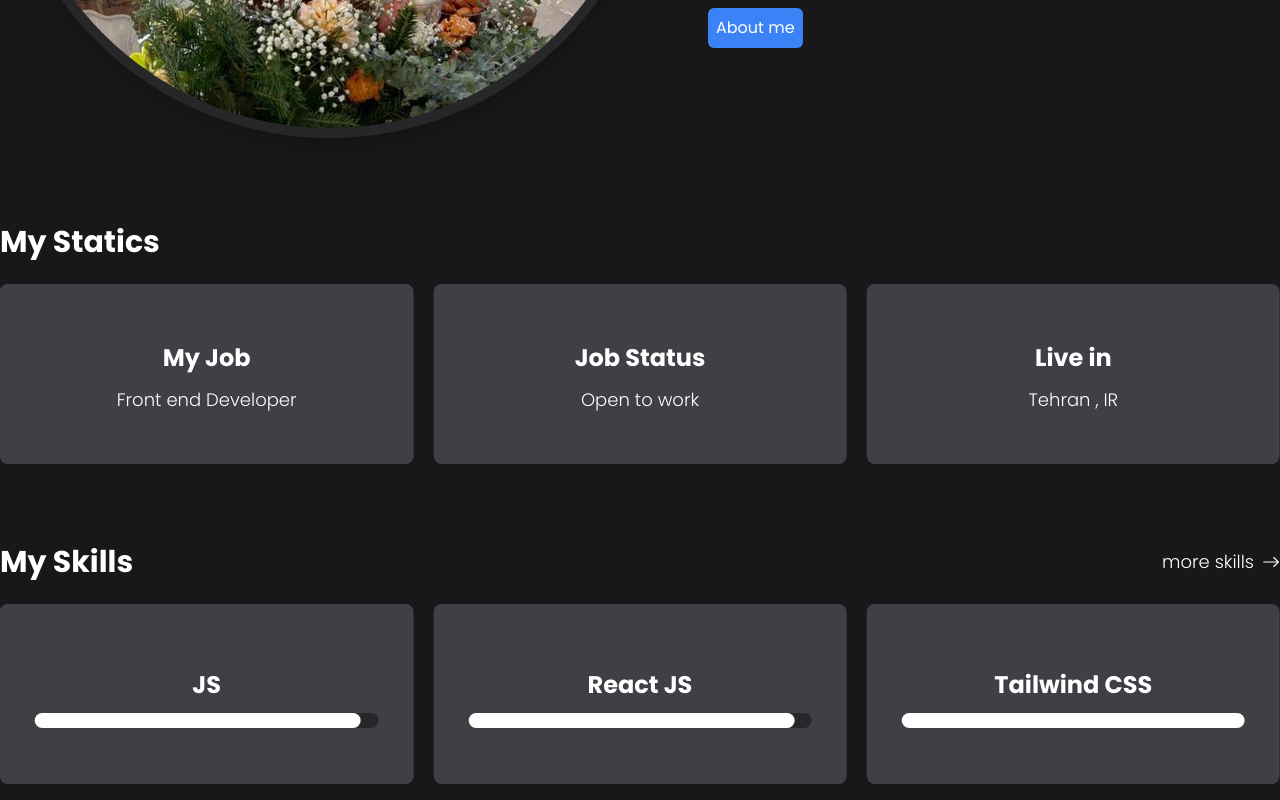
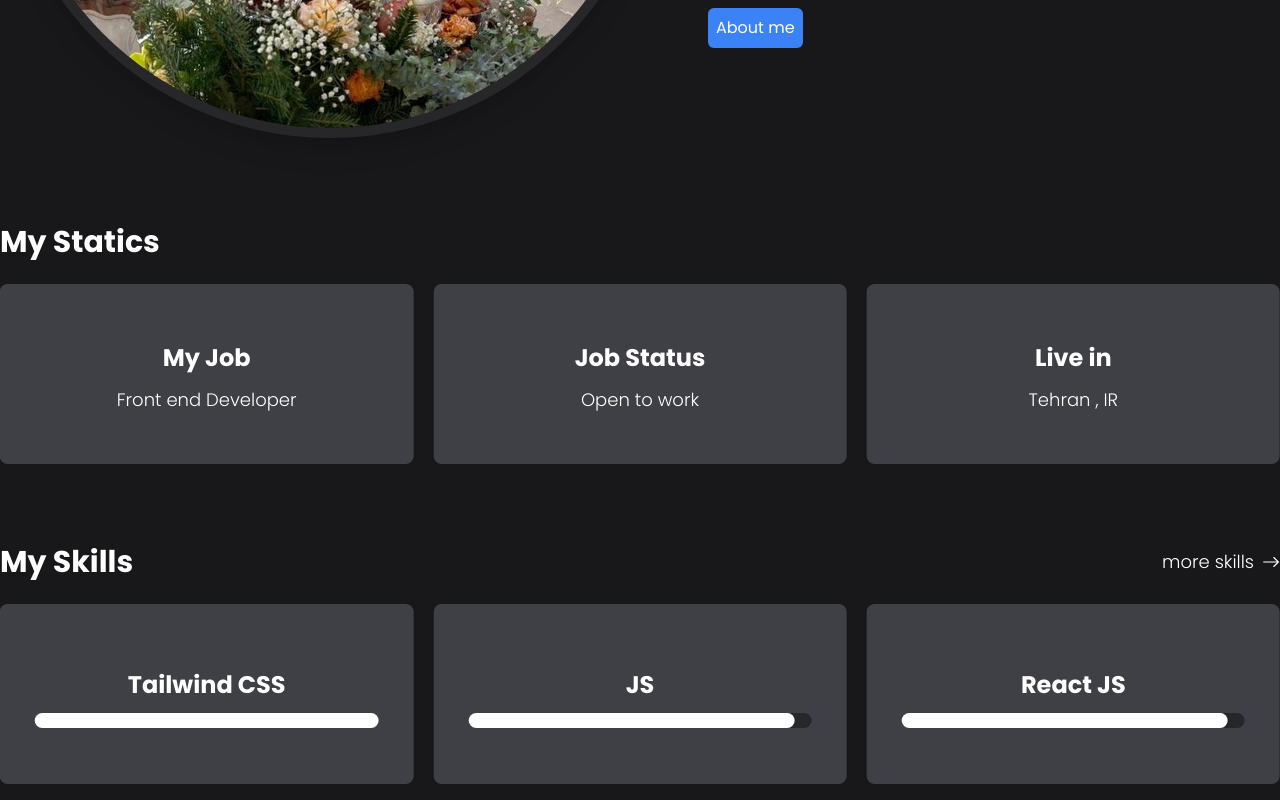
Before and after one commit to aliakbarnazemi22/personalwebsite, a React (Create React App) app: page / in a window 1280 px wide. Shown: the part 592-1392 px from the top of the page. Built offline with nearby package versions, Linux system fonts and the light colour scheme.

Commit message:
fix myskills section

```diff
--- a/src/components/MySkills.jsx
+++ b/src/components/MySkills.jsx
@@ -12,18 +12,18 @@ function MySkills() {
         },
         {
             id: 2,
+            title: "Tailwind CSS",
+            value: 100
+        },
+        {
+            id: 3,
             title: "JS",
             value: 95
         },
         {
-            id: 3,
+            id: 4,
             title: "React JS",
             value: 95
-        },
-        {
-            id: 4,
-            title: "Tailwind CSS",
-            value: 100
         }
     ];
     return (
@@ -61,7 +61,7 @@ function MySkills() {
                             <h3 className="text-2xl font-bold mt-2">{card.title}</h3>
 
                             <div className="relative w-[90%] h-[15px] bg-zinc-800 rounded-full">
-                                <div className="absolute h-full bg-white rounded-lg top-0 left-0" style={{width : card.value + '%'}}></div>
+                                <div className="absolute h-full bg-white rounded-lg top-0 left-0" style={{ width: card.value + '%' }}></div>
                             </div>
                         </div>
                     </SwiperSlide>
```
